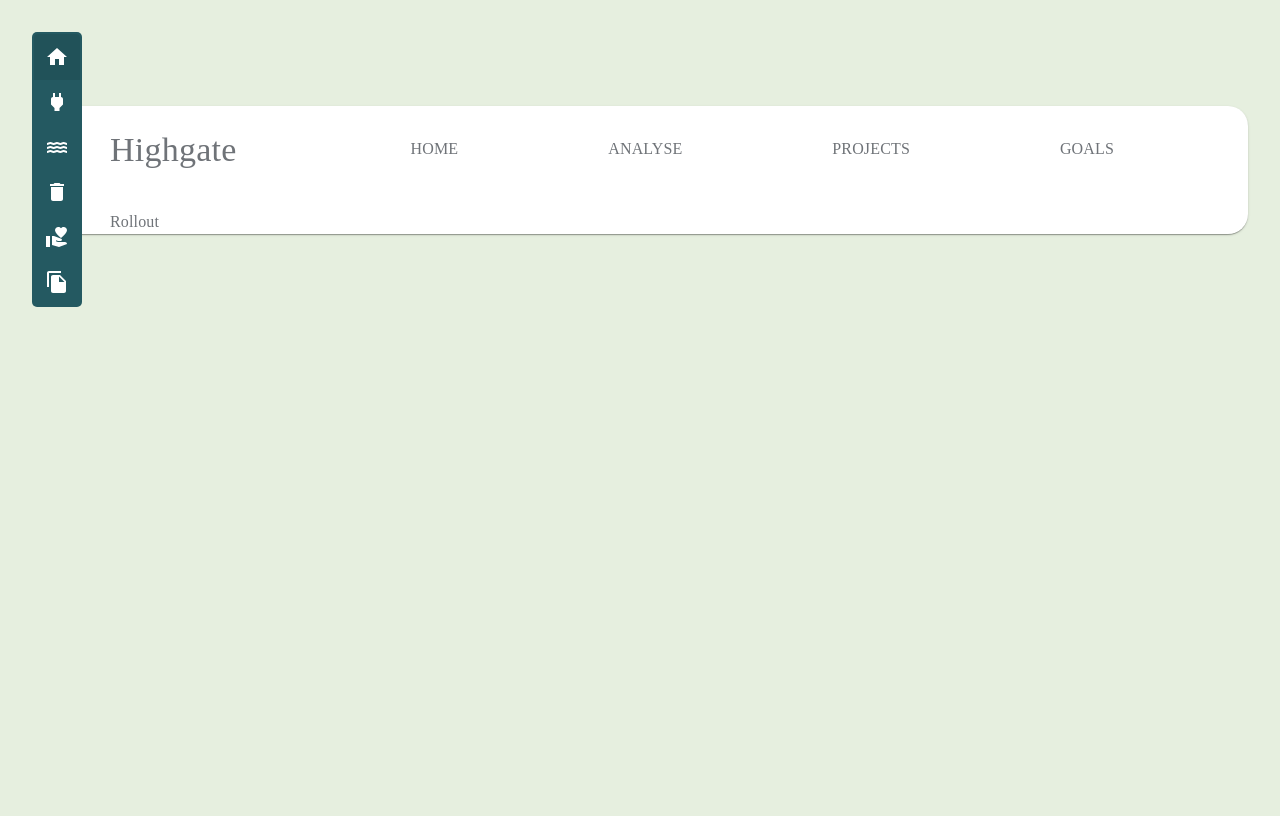
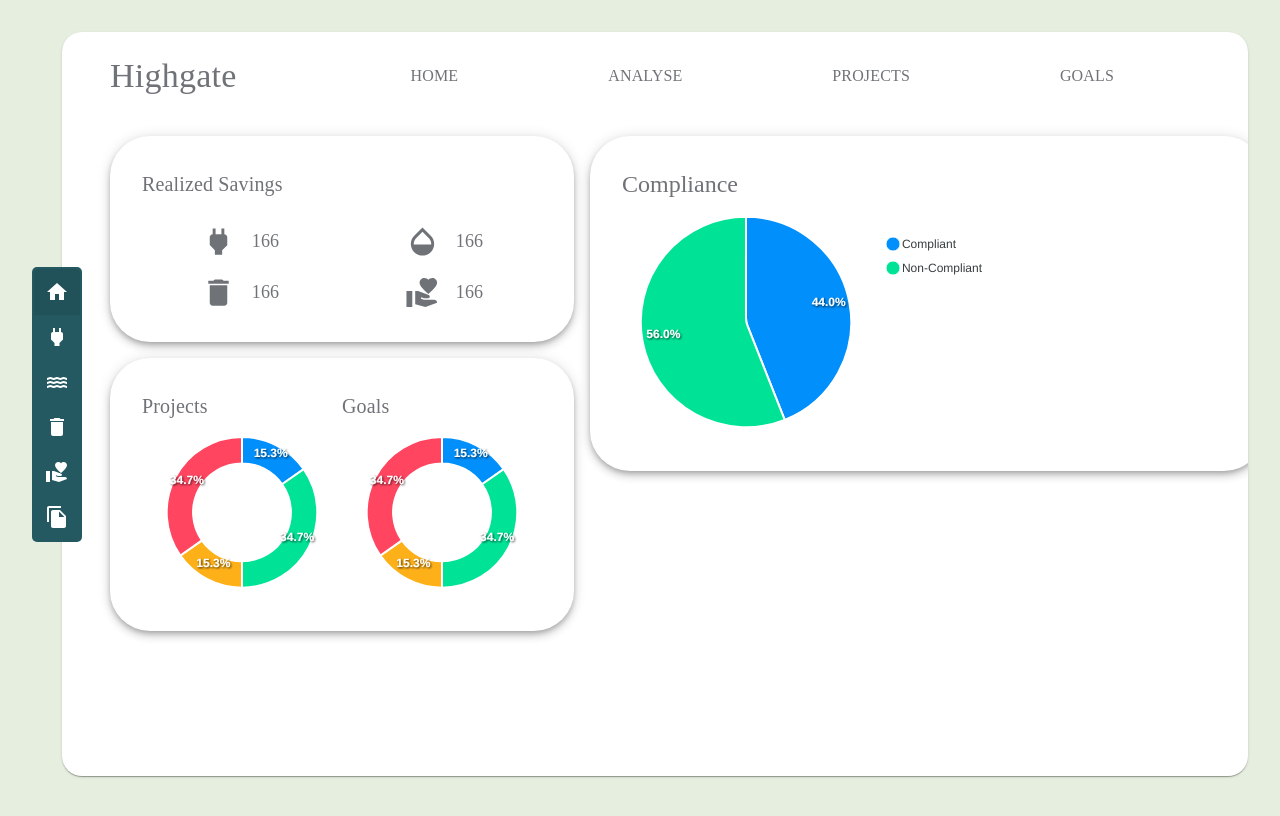
Before and after one commit to nirbhaysinghnarang/highgate_ems, a React (Create React App) app: page /home in a window 1280 px wide. Shown: the top 816 px of the page. Built offline with nearby package versions, Linux system fonts and the light colour scheme.

Commit message:
Add progress analytic, finish rollout view.

```diff
--- a/src/Components/ComplianceAnalytic.js
+++ b/src/Components/ComplianceAnalytic.js
@@ -3,7 +3,8 @@ import { Stack, Typography, Card } from "@mui/material";
 
 export function ComplianceAnalytic({ series, labels }) {
   return (
-    <Stack direction="column">
+    <Card sx={{ padding: 4, borderRadius: 10, width:"100%" }} elevation={5}>
+      <Stack direction="column">
       <Typography variant="h5" gutterBottom>
         {" "}
         Compliance
@@ -24,5 +25,7 @@ export function ComplianceAnalytic({ series, labels }) {
         }}
       ></Chart>
     </Stack>
+    </Card>
+
   );
 }
--- /dev/null
+++ b/src/Components/ProgressAnalytic.js
@@ -0,0 +1,63 @@
+import Chart from "react-apexcharts";
+import { Stack, Typography, Card } from "@mui/material";
+
+export function ProgressAnaytic({ projectSeries, projectLabels, goalSeries, goalLabels }) {
+    return (
+        <Card sx={{ padding: 4, borderRadius: 10 }} elevation={5}>
+            <Stack direction="row">
+                <Stack direction="column" alignContent="flex-start">
+                    <Typography variant="h6" gutterBottom>
+                        {" "}
+                        Projects
+                    </Typography>
+                    <Chart
+                        series={projectSeries}
+                        labels={projectLabels}
+                        type="donut"
+                        width="200"
+                        options={{
+                            legend:{
+                                show:false
+                            },
+                            series: projectSeries,
+                            labels: projectLabels,
+                            plotOptions: {
+                                pie: {
+                                    showLabels:false,
+                                    expandOnClick: true,
+                                },
+                            },
+                        }}
+                    ></Chart>
+                </Stack>
+
+                <Stack direction="column">
+                    <Typography variant="h6" gutterBottom>
+                        {" "}
+                        Goals
+                    </Typography>
+                    <Chart
+                        series={goalSeries}
+                        labels={goalLabels}
+                        type="donut"
+                        width="200"
+                        options={{
+                            legend:{
+                                show:false
+                            },
+                            series: goalSeries,
+                            labels: goalLabels,
+                            plotOptions: {
+                                pie: {
+                                    showLabels:false,
+                                    expandOnClick: true,
+                                },
+                            },
+                        }}
+                    ></Chart>
+                </Stack>
+            </Stack>
+        </Card>
+
+    );
+}
--- a/src/Components/Snapshot.js
+++ b/src/Components/Snapshot.js
@@ -13,12 +13,13 @@ function SnapshotElement({ snapshotIcon, text }) {
 export default function Snapshot({ power, water, waste, hours }) {
   return (
     <Card sx={{ padding: 4, borderRadius: 10 }} elevation={5}>
-      <Typography variant="h5" gutterBottom sx={{ mb: 3 }}>
+      <Typography variant="h6" gutterBottom sx={{ mb: 3 }}>
         {" "}
         Realized Savings
       </Typography>
 
       <Stack direction="column" spacing={2}>
+        <Stack direction="row" spacing={1}  alignItems={"center"} justifyContent="space-around">
           <SnapshotElement
             snapshotIcon={<Power fontSize="large" htmlColor="#6F7378"></Power>}
             text={power}
@@ -29,6 +30,8 @@ export default function Snapshot({ power, water, waste, hours }) {
             }
             text={water}
           ></SnapshotElement>
+        </Stack>
+        <Stack direction="row" spacing={1}  alignItems={"center"} justifyContent="space-around">
           <SnapshotElement
             snapshotIcon={<Delete fontSize="large" htmlColor="#6F7378"></Delete>}
             text={waste}
@@ -43,6 +46,8 @@ export default function Snapshot({ power, water, waste, hours }) {
             text={hours}
           ></SnapshotElement>
         </Stack>
+
+      </Stack>
     </Card>
   );
 }
--- a/src/CoreScreens/HomeScreen.js
+++ b/src/CoreScreens/HomeScreen.js
@@ -5,6 +5,7 @@ import Page from "../Components/Page";
 import Snapshot from "../Components/Snapshot";
 import { ComplianceAnalytic } from "../Components/ComplianceAnalytic";
 import { ButtonNav } from "../Components/ButtonNav";
+import { ProgressAnaytic } from "../Components/ProgressAnalytic";
 const RootStyle = styled(Page)(({ theme }) => ({
   overflowY: "scroll",
   [theme.breakpoints.up("md")]: {
@@ -21,53 +22,72 @@ export default function HomeScreen() {
         handleChange={setView}
       />
       <RootStyle title="Home | Highgate EMS ">
-      <Container maxWidth="lg" sx={{ display: "flex", flex: 1 }}>
-        {view=="HOME" && <Rollout></Rollout>}
-        {view=="POWER" && <Electricity></Electricity>}
-        {view=="HOURS" && <Hours></Hours>}
-        {view=="TRASH" && <Trash></Trash>}
-
-        {view=="WATER" && <Water></Water>}
-        {view=="PAPER" && <Paper></Paper>}
-
-
-      </Container>
+        <Container maxWidth="lg" sx={{ display: "flex", flex: 1, minHeight: "80vh" }}>
+          {view == "HOME" && <Rollout></Rollout>}
+          {view == "POWER" && <Electricity></Electricity>}
+          {view == "HOURS" && <Hours></Hours>}
+          {view == "TRASH" && <Trash></Trash>}
+          {view == "WATER" && <Water></Water>}
+          {view == "PAPER" && <Paper></Paper>}
+        </Container>
       </RootStyle>
     </Stack>
 
   );
 
-  function Rollout(){
+  function Rollout() {
     return (
-      <Typography>Rollout</Typography>
+      <Stack direction="row" justifyContent="space-evenly" spacing={2} flex={1}>
+        <Stack direction="column" flex={1} flexGrow={1} spacing={2}>
+          <Snapshot power={"166"} waste={"166"} water={"166"} hours={"166"} />
+          <ProgressAnaytic
+          goalSeries={[44, 100 ,44, 100]}
+          goalLabels={["Not started", "On track", "Falling short", "Done"]}
+          projectSeries={[44, 100 ,44, 100]}
+          projectLabels={["Not started", "On track", "Falling short", "Done"]}></ProgressAnaytic>
+
+        </Stack>
+
+        <Stack direction="column" flex={1} flexGrow={2} spacing={2}>
+
+          <ComplianceAnalytic
+            series={[44, 100 - 44]}
+            labels={["Compliant", "Non-Compliant"]}
+          ></ComplianceAnalytic>
+
+
+        </Stack>
+
+
+      </Stack>
     );
   }
 
-  function Electricity(){
+  function Electricity() {
     return (
       <Typography>Electricity</Typography>
     );
   }
 
-  function Water(){
+  function Water() {
     return (
       <Typography>Water</Typography>
     );
   }
 
-  function Hours(){
+  function Hours() {
     return (
       <Typography>Hours</Typography>
     );
   }
 
-  function Paper(){
+  function Paper() {
     return (
       <Typography>Paper</Typography>
     );
   }
 
-  function Trash(){
+  function Trash() {
     return (
       <Typography>Trash</Typography>
     );
```
Lines whose indentation alone changed are shown as unchanged.
